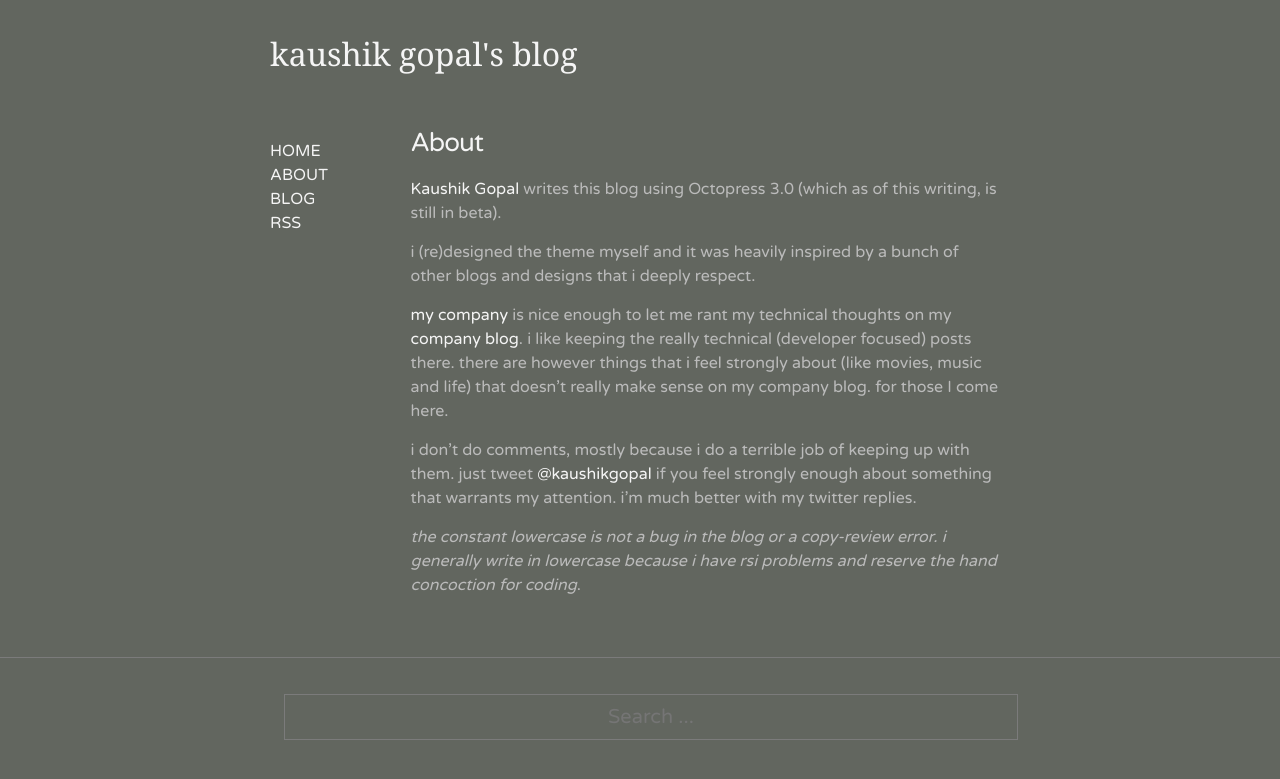
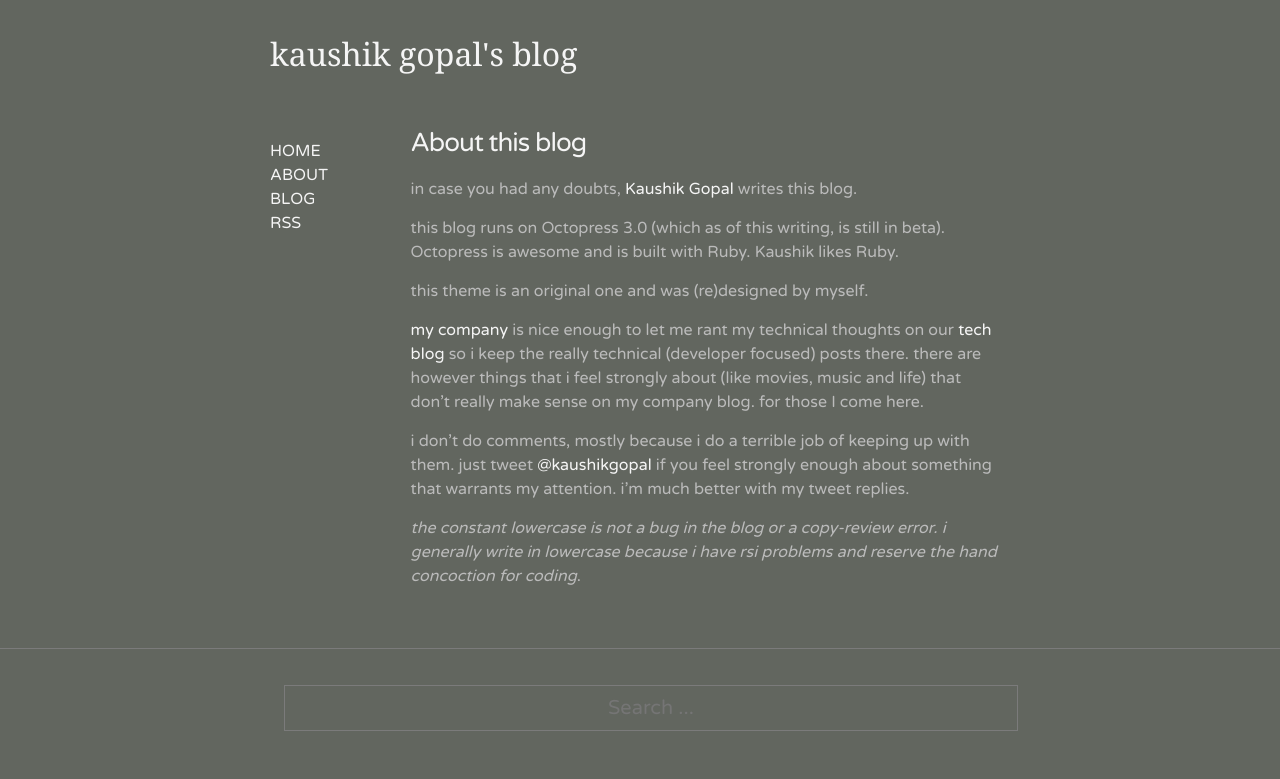
Before and after one commit to kaushikgopal/octopress-kaush-blog, a Jekyll site: the page built from about.md, in a window 1280 px wide. Shown: the top 779 px of the page. Built offline with Jekyll 4.4.1, drawn with Linux system fonts in a browser that asks for light colours.

Commit message:
fix: copy update to about

```diff
--- a/about.md
+++ b/about.md
@@ -1,15 +1,17 @@
 ---
 layout: page
-title: About
+title: About this blog
 permalink: /about/
 ---
 
-[Kaushik Gopal](http://kaush.co) writes this blog using Octopress 3.0 (which as of this writing, is still in beta).
+in case you had any doubts, [Kaushik Gopal](http://kaush.co) writes this blog.
 
-i (re)designed the theme myself and it was heavily inspired by a bunch of other blogs and designs that i deeply respect.
+this blog runs on Octopress 3.0 (which as of this writing, is still in beta). Octopress is awesome and is built with Ruby. Kaushik likes Ruby.
 
-[my company](https://www.weddingpartyapp.com/jobs) is nice enough to let me rant my technical thoughts on my [company blog](http://nerds.weddingpartyapp.com/authors/kaushik-gopal/). i like keeping the really technical (developer focused) posts there. there are however things that i feel strongly about (like movies, music and life) that doesn't really make sense on my company blog. for those I come here.
+this theme is an original one and was (re)designed by myself.
 
-i don't do comments, mostly because i do a terrible job of keeping up with them. just tweet [@kaushikgopal](http://twitter.com/kaushikgopal) if you feel strongly enough about something that warrants my attention. i'm much better with my twitter replies.
+[my company](https://www.weddingpartyapp.com/jobs) is nice enough to let me rant my technical thoughts on our [tech blog](http://nerds.weddingpartyapp.com/authors/kaushik-gopal/) so i keep the really technical (developer focused) posts there. there are however things that i feel strongly about (like movies, music and life) that don't really make sense on my company blog. for those I come here.
+
+i don't do comments, mostly because i do a terrible job of keeping up with them. just tweet [@kaushikgopal](http://twitter.com/kaushikgopal) if you feel strongly enough about something that warrants my attention. i'm much better with my tweet replies.
 
 *the constant lowercase is not a bug in the blog or a copy-review error. i generally write in lowercase because i have rsi problems and reserve the hand concoction for coding*.
```
